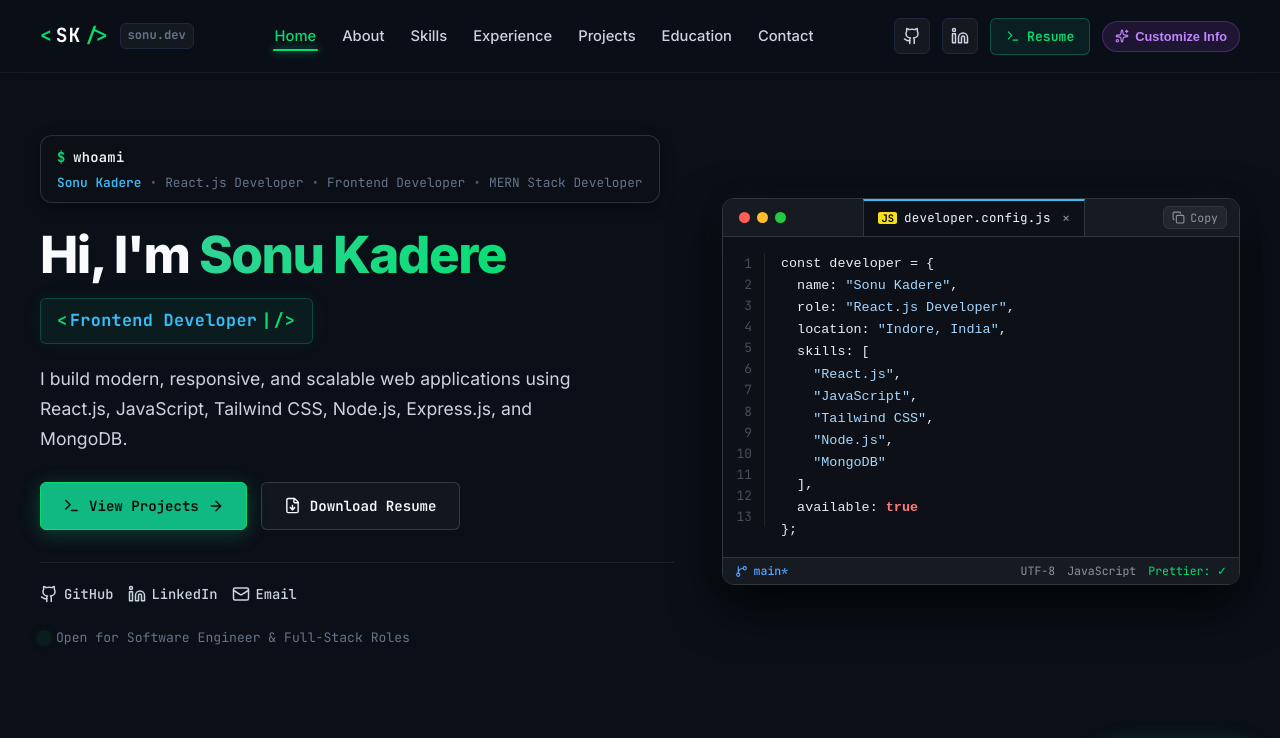
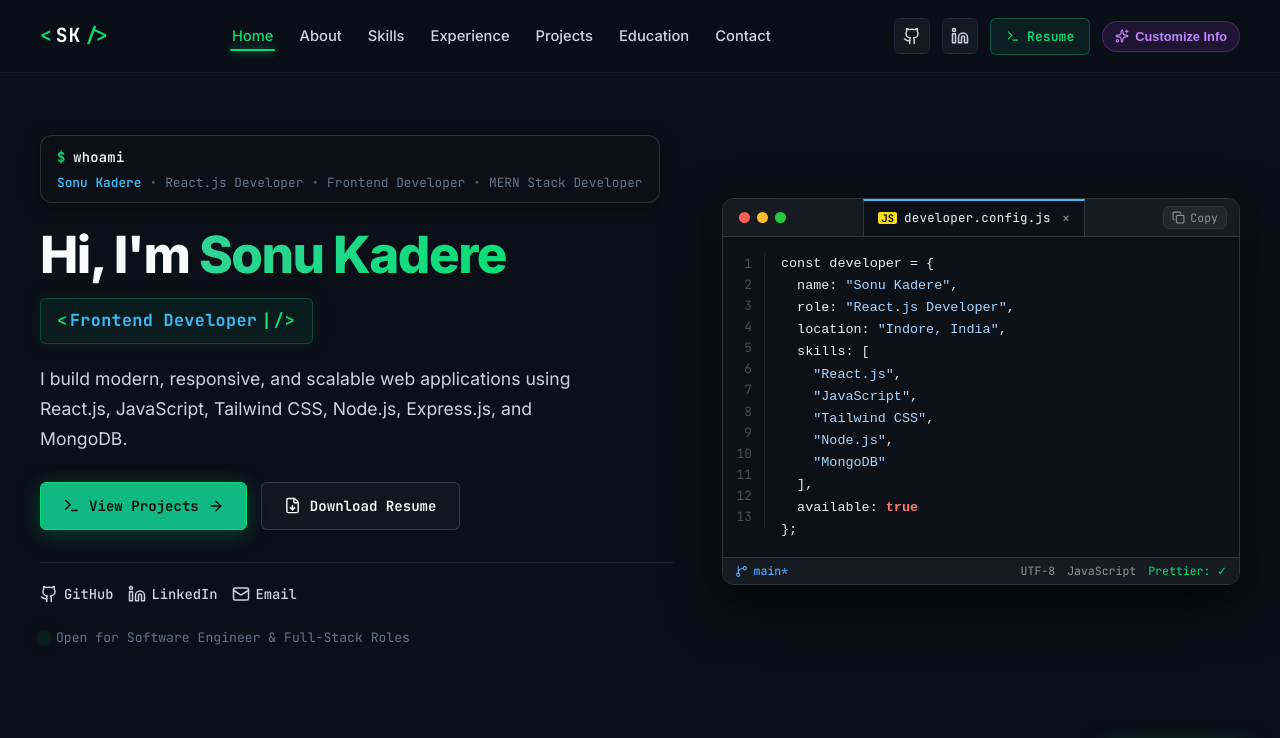
Before and after one commit to sonukadere/Portfolio, a React (Vite) app: page / in a window 1280 px wide. Shown: the top 738 px of the page. Built offline with nearby package versions, Linux system fonts and the light colour scheme.

Commit message:
style(navbar): remove sonu.dev badge to keep clean <SK /> brand logo

```diff
--- a/src/components/Navbar.css
+++ b/src/components/Navbar.css
@@ -52,22 +52,6 @@
   padding: 0 1px;
 }
 
-.brand-subname {
-  font-size: 0.76rem;
-  color: var(--text-muted);
-  font-family: var(--font-mono);
-  margin-left: 8px;
-  padding: 2px 7px;
-  background: rgba(255, 255, 255, 0.04);
-  border: 1px solid var(--border-subtle);
-  border-radius: var(--radius-sm);
-  transition: all var(--transition-fast);
-}
-
-.navbar-brand:hover .brand-subname {
-  color: var(--accent-cyan);
-  border-color: rgba(56, 189, 248, 0.3);
-}
 
 /* Navigation links */
 .nav-list {
--- a/src/components/Navbar.jsx
+++ b/src/components/Navbar.jsx
@@ -49,12 +49,11 @@ export default function Navbar({ data, onOpenEdit }) {
   return (
     <header className={`navbar-header ${isScrolled ? 'scrolled' : ''}`}>
       <div className="container navbar-container">
-        {/* Brand Developer Logo: <SK /> sonu.dev */}
+        {/* Brand Developer Logo: <SK /> */}
         <a href="#hero" className="navbar-brand">
           <span className="brand-code-bracket">&lt;</span>
           <span className="brand-code-name">SK</span>
           <span className="brand-code-bracket"> /&gt;</span>
-          <span className="brand-subname">sonu.dev</span>
         </a>
 
         {/* Desktop Navigation */}
```
